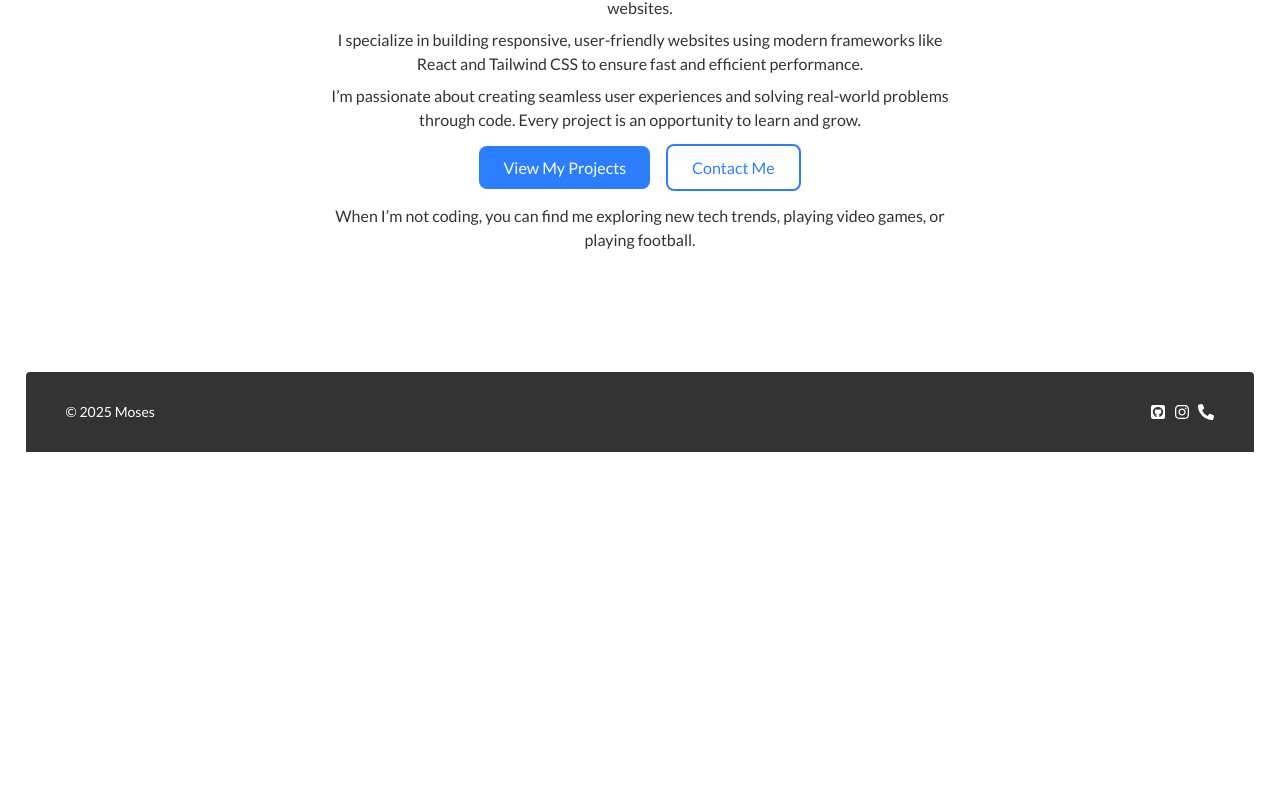
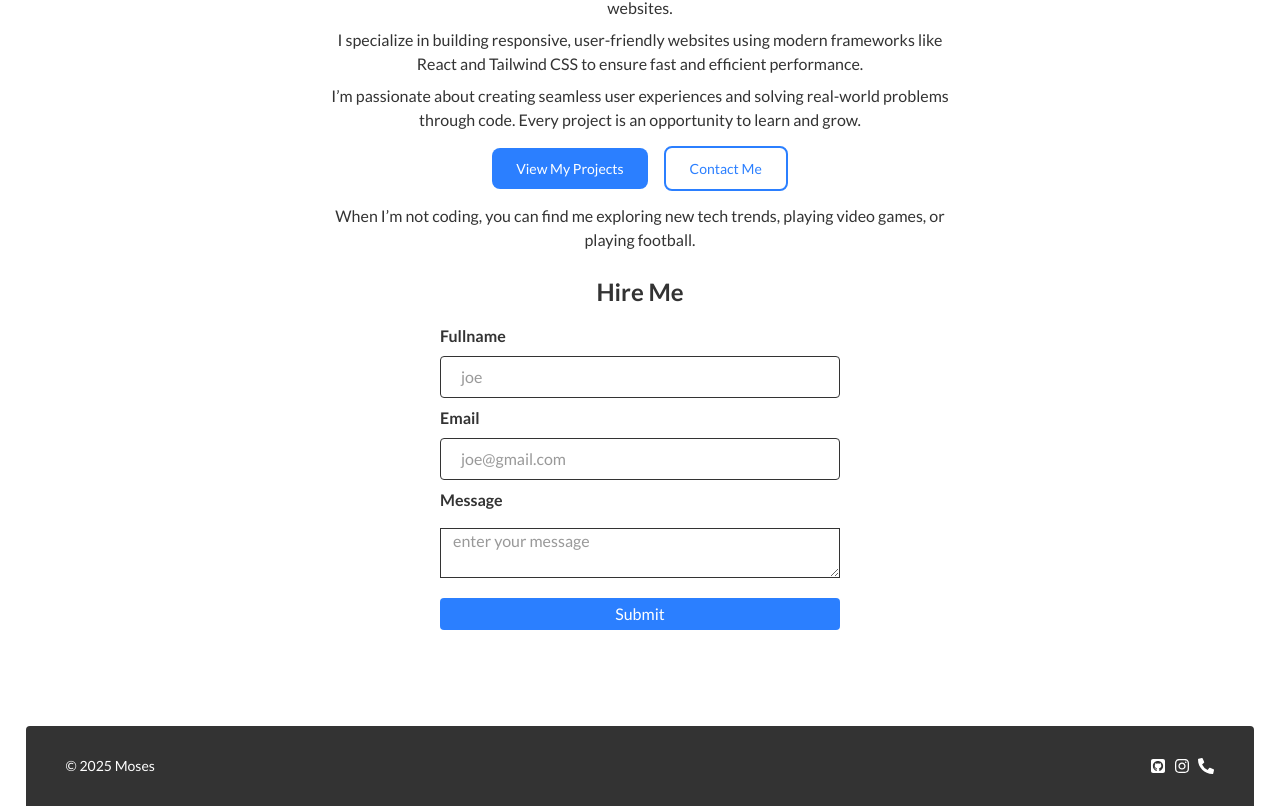
Before and after one commit to mosesolamide/My-Portfolio, a React (Vite) app: page / in a window 1280 px wide. Shown: the part 921-1727 px from the top of the page. Before the commit the page ends 1373 px from the top, so only its background shows below. Built offline with nearby package versions, Linux system fonts and the light colour scheme.

Commit message:
contact
added contact pages

```diff
--- a/src/component/About.jsx
+++ b/src/component/About.jsx
@@ -2,7 +2,7 @@ import React from 'react'
 
 export default function About(){
     return(
-        <section className='max-w-2xl mx-auto p-6 text-center'>
+        <section className='max-w-2xl mx-auto p-6 text-center' id='about'>
             <h4 className='text-2xl mt-8 font-bold'>About Me</h4>
 
             <p className="font-bold text-sm mt-8">Hi, I'm Moses</p>
@@ -21,13 +21,13 @@ export default function About(){
             <div className="mt-6">
                 <a
                     href="#projects"
-                    className="bg-blue-500 text-white px-3 md:px-6 py-3 rounded-lg hover:bg-blue-600 transition duration-300"
+                    className="bg-blue-500 text-[10px] sm:text-[12px] md:text-sm text-white px-2 md:px-6 py-3 rounded-lg hover:bg-blue-600 transition duration-300"
                 >
                     View My Projects
                 </a>
                 <a
                     href="#contact"
-                    className="ml-4 border-2 border-blue-500 text-blue-500 px-3 md:px-6 py-3 rounded-lg hover:bg-blue-500 hover:text-white transition duration-300"
+                    className="ml-4 border-2 text-[10px] sm:text-[12px] md:text-sm border-blue-500 text-blue-500 px-3 md:px-6 py-3 rounded-lg hover:bg-blue-500 hover:text-white transition duration-300"
                 >
                     Contact Me
                 </a>
--- a/src/component/Contact.jsx
+++ b/src/component/Contact.jsx
@@ -1,9 +1,76 @@
-import React from 'react'
+import { object } from 'framer-motion/client'
+import React,{useState} from 'react'
 
 export default function Contact (){
+ const [form,setForm] = useState({
+    name:"",
+    email:"",
+    message:""
+ })
+console.log(form)
+ const handleChange = (e) =>{
+    const {value,name} = e.target
+    setForm(prev => ({
+        ...prev,
+        [name]:value
+    }))
+ }
+
+ const submit = (e) =>{
+    e.preventDefault()
+ }
     return(
-        <h1>
+        <section id='contact'>
+            <h5 className='font-bold text-2xl text-center'>Hire Me</h5>
+            <form action="" className='mt-4 flex flex-col justify-center items-center'>
+                <div className='flex flex-col'>
+                    <label htmlFor="name" className='font-bold text-md'>Fullname</label>
+                    <input
+                        type="text"
+                        id='name'
+                        placeholder='joe'
+                        className='border-1 p-2 w-[295px] sm:w-[350px] md:w-[400px] indent-3 rounded-sm my-2'
+                        value={form.name}
+                        onChange={handleChange}
+                        name='name'
+                        required
+                    />
+                </div>
 
-        </h1>
+                <div className='flex flex-col'>
+                    <label htmlFor="email" className='font-bold text-md' >Email</label>
+                    <input
+                        type="email"
+                        id='email'
+                        placeholder='joe@gmail.com'
+                        className='border-1 p-2 w-[295px] sm:w-[350px] md:w-[400px] indent-3 rounded-sm mt-2'
+                        value={form.email}
+                        name='email'
+                        onChange={handleChange}
+                        required
+                    />
+                </div>
+
+                <div className='mt-2'>
+                    <label htmlFor="message" className='font-bold text-md'>Message</label>
+                    <textarea
+                        name="message"
+                        id="message"
+                        className='block border-1 w-[295px] sm:w-[350px] md:w-[400px] mt-4 indent-3'
+                        placeholder='enter your message'
+                        value={form.message}
+                        onChange={handleChange}
+                        required
+                    >
+
+                    </textarea>
+                </div>
+
+                <button
+                    className='bg-blue-500 mt-5 px-4 py-1 w-[295px] sm:w-[350px] md:w-[400px] text-white rounded-sm hover:bg-blue-600'
+                    onClick={submit}
+                >Submit</button>
+            </form>
+        </section>
     )
 }
--- a/src/component/Hero.jsx
+++ b/src/component/Hero.jsx
@@ -14,13 +14,13 @@ export default function Hero(){
                     A Passionate <span className="text-blue-500">Web Developer</span>
                 </h2>
 
-                <p className="text-gray-700 mt-4 text-[10px] sm:text-[11px]">
+                <p className="text-gray-700 my-4 text-[10px] sm:text-[11px]">
                     I can build responsive websites, create dynamic user interfaces, and develop modern web applications using React, JavaScript, and Tailwind CSS.
                 </p>
 
-                <button className="text-white bg-blue-500 rounded-sm p-2 text-sm mt-4 hover:bg-blue-600 transition duration-300 cursor-pointer">
+                <a href="#contact" className="text-white bg-blue-500 rounded-sm p-2 text-sm hover:bg-blue-600 transition duration-300 cursor-pointer">
                     Contact Me
-                </button>
+                </a>
             </div>
 
             <div className=' rounded-sm p-6 '>
--- a/src/component/NavBar.jsx
+++ b/src/component/NavBar.jsx
@@ -5,10 +5,10 @@ export default function NavBar(){
         <header className='fixed z-50 w-full top-0 shadow-md bg-white'>
             <nav className='py-4'>
                 <ul className='flex text-[#333333] gap-3 justify-center text-sm'>
-                    <li className='hover:text-blue-500 cursor-pointer hover:border-b-2 hover:border-blue-600 transition hover:duration-300'>Home</li>
-                    <li className='hover:text-blue-500 cursor-pointer hover:border-b-2 hover:border-blue-600 transition hover:duration-300'>Project</li>
-                    <li className='hover:text-blue-500 cursor-pointer hover:border-b-2 hover:border-blue-600 transition hover:duration-300'>About me</li>
-                    <li className='hover:text-blue-500 cursor-pointer hover:border-b-2 hover:border-blue-600 transition hover:duration-300'>Contact me</li>
+                    <li><a className='hover:text-blue-500 hover:border-b-2 hover:border-blue-600 transition hover:duration-300' href="#home">Home</a></li>
+                    <li><a className='hover:text-blue-500 hover:border-b-2 hover:border-blue-600 transition hover:duration-300' href="#projects">Project</a></li>
+                    <li><a className='hover:text-blue-500 hover:border-b-2 hover:border-blue-600 transition hover:duration-300' href="#about">About me</a></li>
+                    <li><a className='hover:text-blue-500 hover:border-b-2 hover:border-blue-600 transition hover:duration-300' href="#contact">Contact me</a></li>
                 </ul>
             </nav>
         </header>
```
